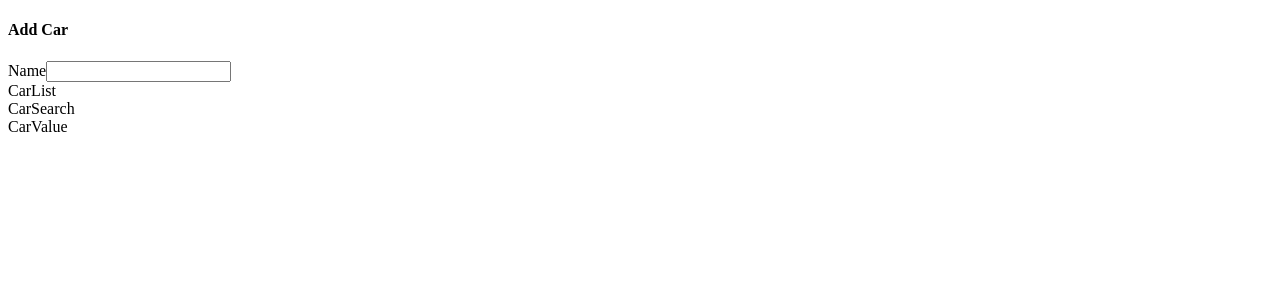
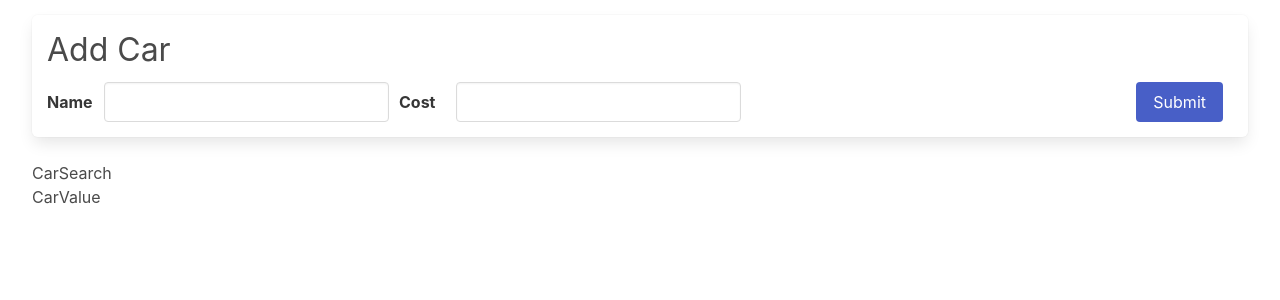
Before and after one commit to TNSaturday/react-cars-rtk-ts, a React (Vite) app: page / in a window 1280 px wide. Shown: the top 300 px of the page. Built offline with nearby package versions, Linux system fonts and the light colour scheme.

Commit message:
Add stylings, add store actions to CarForm, add CarList

```diff
--- a/src/App.tsx
+++ b/src/App.tsx
@@ -2,10 +2,10 @@ import { CarForm, CarList, CarSearch, CarValue } from "./components";
 
 function App() {
   return (
-    <div>
+    <div className="container is-fluid">
       <CarForm />
+      <CarSearch />
       <CarList />
-      <CarSearch />
       <CarValue />
     </div>
   );
--- a/src/components/CarForm.tsx
+++ b/src/components/CarForm.tsx
@@ -1,19 +1,27 @@
 import { useAppDispatch, useAppSelector } from "../hooks";
-import { changeName } from "../store";
+import { addCar, changeName, changeCost } from "../store";
 
 function CarForm() {
   const dispatch = useAppDispatch();
-  const name = useAppSelector((state) => {
-    return state.form.name;
-  });
+  const { name, cost } = useAppSelector((state) => state.form);
+
   const handleNameChange = (event: React.ChangeEvent<HTMLInputElement>) => {
     dispatch(changeName(event.target.value));
+  };
+  const handleCostChange = (event: React.ChangeEvent<HTMLInputElement>) => {
+    const newCost = Number(event.target.value);
+    dispatch(changeCost(newCost));
+  };
+
+  const handleSubmit = (e: React.FormEvent) => {
+    e.preventDefault();
+    dispatch(addCar({ name, cost }));
   };
 
   return (
     <div className="car-form panel">
       <h4 className="subtitle is-3">Add Car</h4>
-      <form>
+      <form onSubmit={handleSubmit}>
         <div className="field-group">
           <div className="field">
             <label htmlFor="carName" className="label">
@@ -27,6 +35,23 @@ function CarForm() {
               onChange={handleNameChange}
             />
           </div>
+
+          <div className="field">
+            <label htmlFor="carCost" className="label">
+              Cost
+            </label>
+            <input
+              id="carCost"
+              type="number"
+              className="input is-expanded"
+              value={cost || ""}
+              min={0}
+              onChange={handleCostChange}
+            />
+          </div>
+        </div>
+        <div className="field">
+          <button className="button is-link">Submit</button>
         </div>
       </form>
     </div>
--- a/src/components/CarList.tsx
+++ b/src/components/CarList.tsx
@@ -1,5 +1,25 @@
+import { useAppDispatch, useAppSelector } from "../hooks";
+import { removeCar } from "../store";
+
 function CarList() {
-  return <div>CarList</div>;
+  const dispatch = useAppDispatch();
+  const handleDeleteCar = (id: string) => dispatch(removeCar(id));
+
+  const { cars } = useAppSelector((state) => state.cars);
+  const renderedCars = cars.map((car) => (
+    <div key={car.id} className="panel">
+      <p>
+        {car.name} - ${car.cost}
+      </p>
+      <button
+        className="button is-danger"
+        onClick={() => handleDeleteCar(car.id)}
+      >
+        Delete
+      </button>
+    </div>
+  ));
+  return <div className="car-list">{renderedCars}</div>;
 }
 
 export default CarList;
--- a/src/main.tsx
+++ b/src/main.tsx
@@ -1,3 +1,5 @@
+import "bulma/css/bulma.css";
+import "./styles.css";
 import React from "react";
 import ReactDOM from "react-dom/client";
 import { Provider } from "react-redux";
--- a/src/store/slices/formSlice.ts
+++ b/src/store/slices/formSlice.ts
@@ -1,5 +1,6 @@
 import { createSlice } from "@reduxjs/toolkit";
 import { PayloadAction } from "@reduxjs/toolkit/dist/createAction";
+import { addCar } from "./carsSlice";
 
 const formSlice = createSlice({
   name: "form",
@@ -15,6 +16,12 @@ const formSlice = createSlice({
       state.name = action.payload;
     },
   },
+  extraReducers(builder) {
+    builder.addCase(addCar, (state) => {
+      state.name = "";
+      state.cost = 0;
+    });
+  },
 });
 
 export const { changeCost, changeName } = formSlice.actions;
--- /dev/null
+++ b/src/styles.css
@@ -0,0 +1,79 @@
+.car-form {
+  margin-top: 15px;
+  padding: 15px;
+}
+.car-form .field-group {
+  display: flex;
+  margin-bottom: 0px;
+}
+.car-form form {
+  display: flex;
+  justify-content: space-between;
+}
+.car-form .field {
+  display: flex;
+  align-items: center;
+  margin-bottom: 0px;
+  margin-right: 10px;
+}
+.car-form .field label.label {
+  margin-bottom: 0px;
+  width: 70px;
+}
+.car-form input {
+  width: 100%;
+}
+.car-form h4.subtitle.is-3 {
+  margin-bottom: 0.75rem;
+}
+
+.car-list .panel.bold {
+  font-weight: 600;
+}
+
+.car-list .panel {
+  padding: 10px;
+  display: flex;
+  flex-direction: row;
+  justify-content: space-between;
+  align-items: center;
+}
+
+.car-list p {
+  font-size: 1.5rem;
+}
+
+.car-list .note {
+  font-style: italic;
+  display: block;
+  margin: 40px 20px;
+}
+
+.car-value {
+  font-size: 2rem;
+  text-align: right;
+}
+
+hr {
+  margin: 1rem 0;
+}
+
+.list-header {
+  display: flex;
+  flex-direction: row;
+  justify-content: space-between;
+  align-items: center;
+}
+
+.list-header h3.title {
+  margin-bottom: 0px;
+}
+
+.list-header .search {
+  display: flex;
+  align-items: center;
+}
+.list-header .search .label {
+  margin-bottom: 0px;
+  margin-right: 10px;
+}
```
